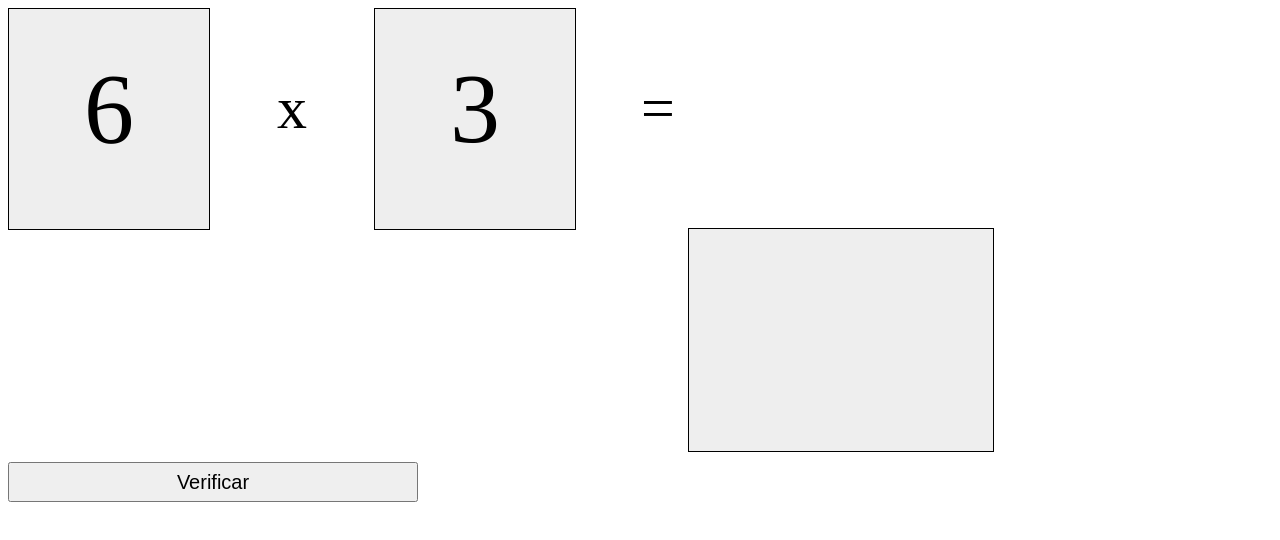
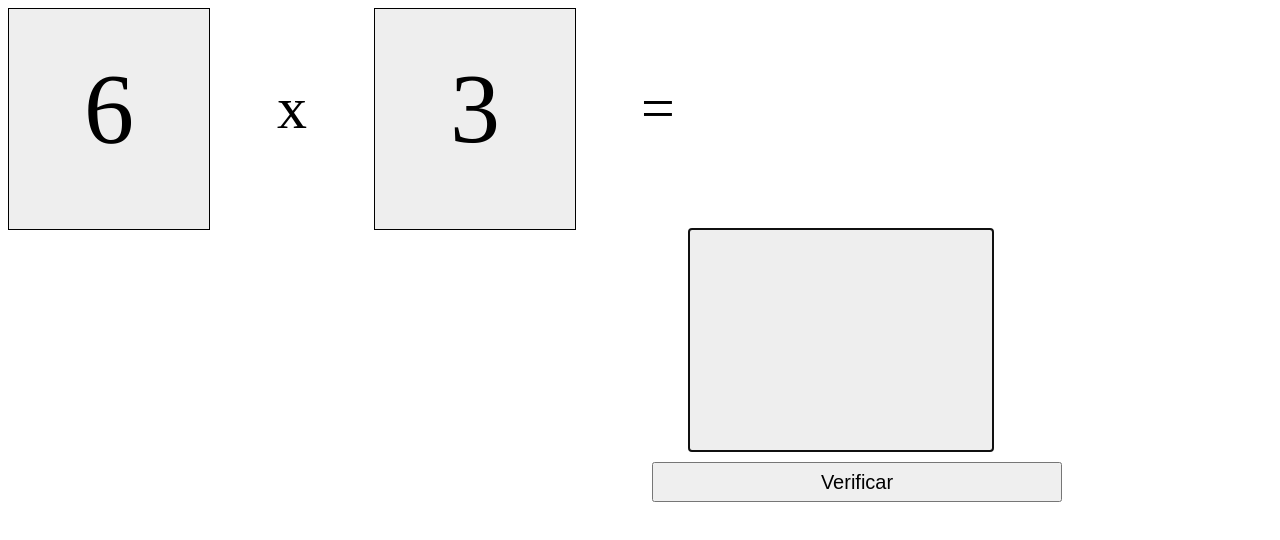
Before and after one commit to jhonatadev/jogo-tabuada-js, a plain HTML site: page index.html in a window 1280 px wide. Drawn offline with Linux system fonts and the light colour scheme.

Commit message:
Verifica com Enter / Foco Automático

```diff
--- a/css/style.css
+++ b/css/style.css
@@ -45,6 +45,6 @@ button{
     width: 410px;
     height: 40px;
     margin-top: 10px;
-
+	margin-left: 644px;
     font-size: 20px;
 }
--- a/index.html
+++ b/index.html
@@ -7,7 +7,7 @@
     <link rel="stylesheet" href="css/style.css">
     <title>Jogo de Tabuada</title>
 </head>
-<body onload="resetar()">
+<body onload="resetar()" onkeydown="if(event.keyCode==13)verificar();">
 
         <div id="campo1"></div>
         <div id="operador">x</div>
--- a/js/index.js
+++ b/js/index.js
@@ -17,5 +17,7 @@ function resetar() {
     document.getElementById("resultado").value = "";
     var ale1 = Math.floor(Math.random() * 10);
     var ale2 = Math.floor(Math.random() * 10);
-    document.getElementById("campo1").innerHTML = ale1; document.getElementById("campo2").innerHTML = ale2;
+    document.getElementById("campo1").innerHTML = ale1;
+	document.getElementById("campo2").innerHTML = ale2;
+    document.getElementById("resultado").focus();
 }
```
